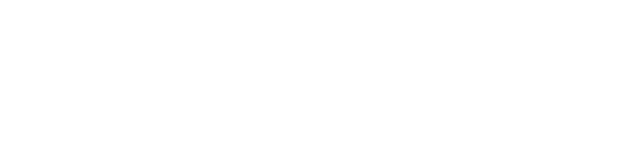
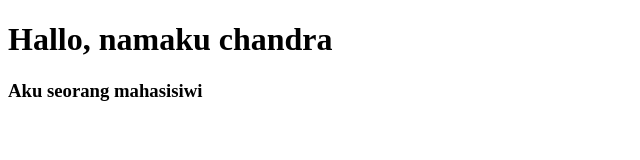
Before and after one commit to dianichandra/testgithub1, a plain HTML site: page index.html in a window 1280 px wide. Shown: the whole page, without its empty margins (0-640 px from the left). Drawn offline with Linux system fonts and the light colour scheme.

Commit message:
nambah h1 h3

```diff
--- a/index.html
+++ b/index.html
@@ -7,6 +7,7 @@
     <title>Title Web</title>
 </head>
 <body>
-
+    <h1>Hallo, namaku chandra</h1>
+    <h3>Aku seorang mahasisiwi</h3>
 </body>
 </html>
```
